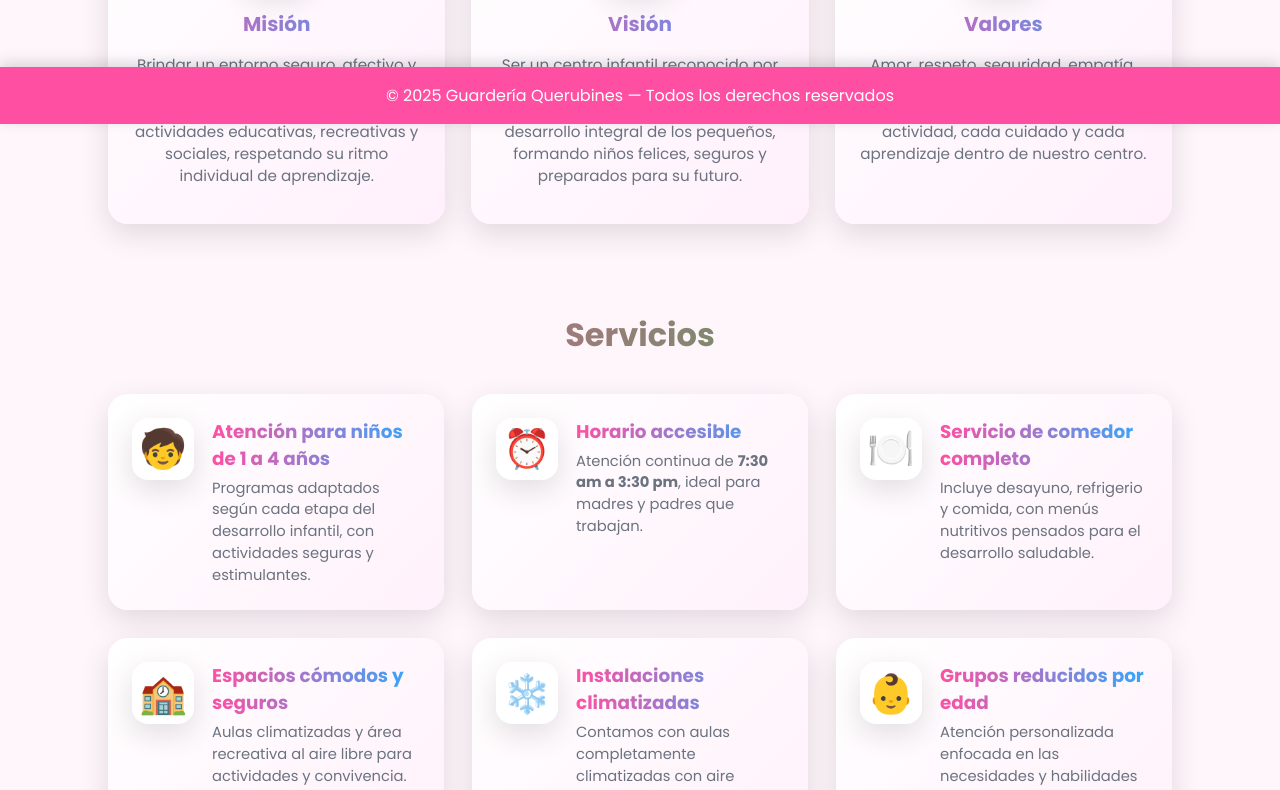
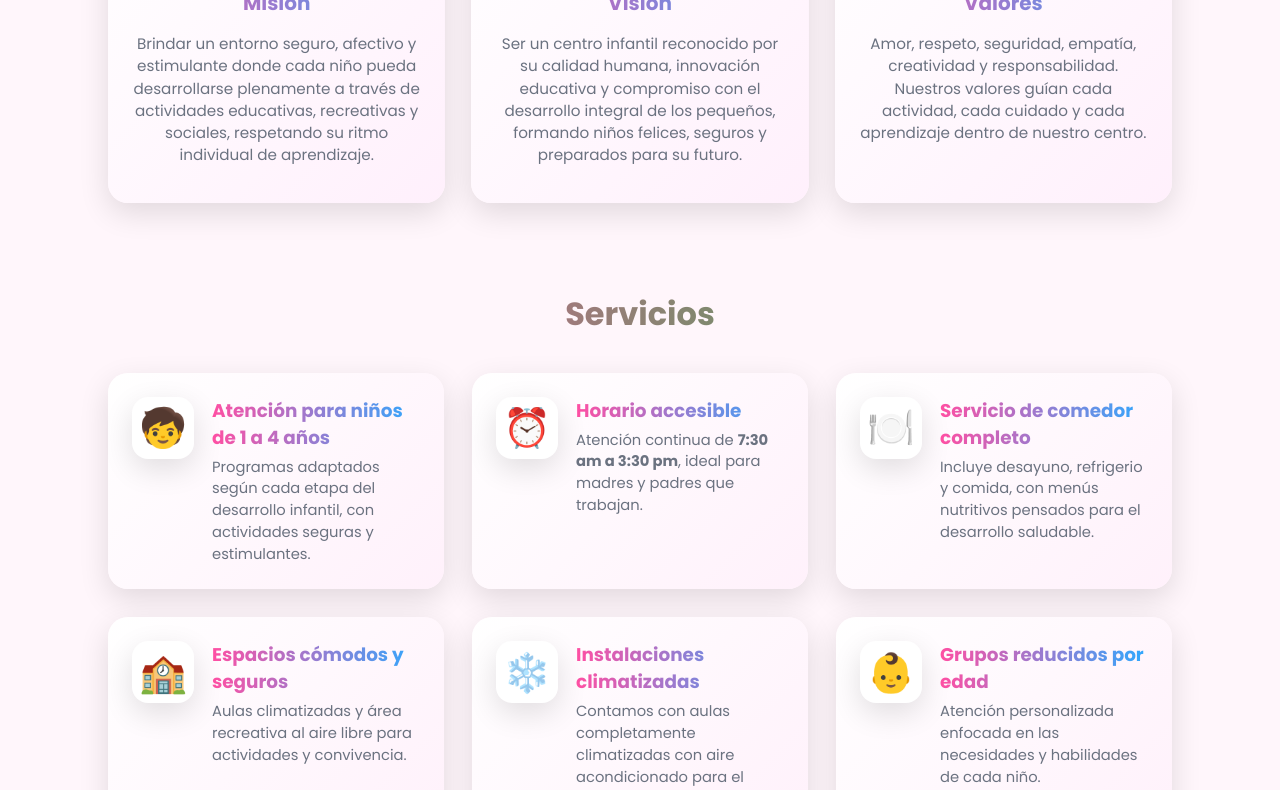
Before and after one commit to DavidAdrian8ag/Guarderia, a plain HTML site: page index.html in a window 1280 px wide. Shown: the part 676-1466 px from the top of the page. Drawn offline with Linux system fonts and the light colour scheme.

Commit message:
footer nav estaticos

```diff
--- a/index.html
+++ b/index.html
@@ -34,8 +34,8 @@
             font-family: Poppins, sans-serif;
             background: var(--bg);
             color: #333;
-            padding-top: 90px;
-            padding-bottom: 70px;
+            padding: 0;
+            /* ← quitar espacio extra */
         }
 
         /********** NAV **********/
@@ -46,14 +46,11 @@
             justify-content: space-between;
             align-items: center;
             color: white;
-            position: fixed;
-            top: 0;
-            left: 0;
-            right: 0;
-            z-index: 999;
-            backdrop-filter: blur(6px);
             box-shadow: 0 4px 14px rgba(0, 0, 0, 0.15);
+            position: static;
+            /* ← deja de ser fijo */
         }
+
 
         nav h3 {
             margin: 0;
@@ -337,13 +334,8 @@
             color: white;
             padding: 16px;
             text-align: center;
-            position: fixed;
-            bottom: 0;
-            left: 0;
-            right: 0;
-            z-index: 999;
-            backdrop-filter: blur(6px);
-            box-shadow: 0 -4px 14px rgba(0, 0, 0, 0.15);
+            position: static;
+            /* ← deja de ser fijo */
         }
 
         /********** RESPONSIVE **********/
```
